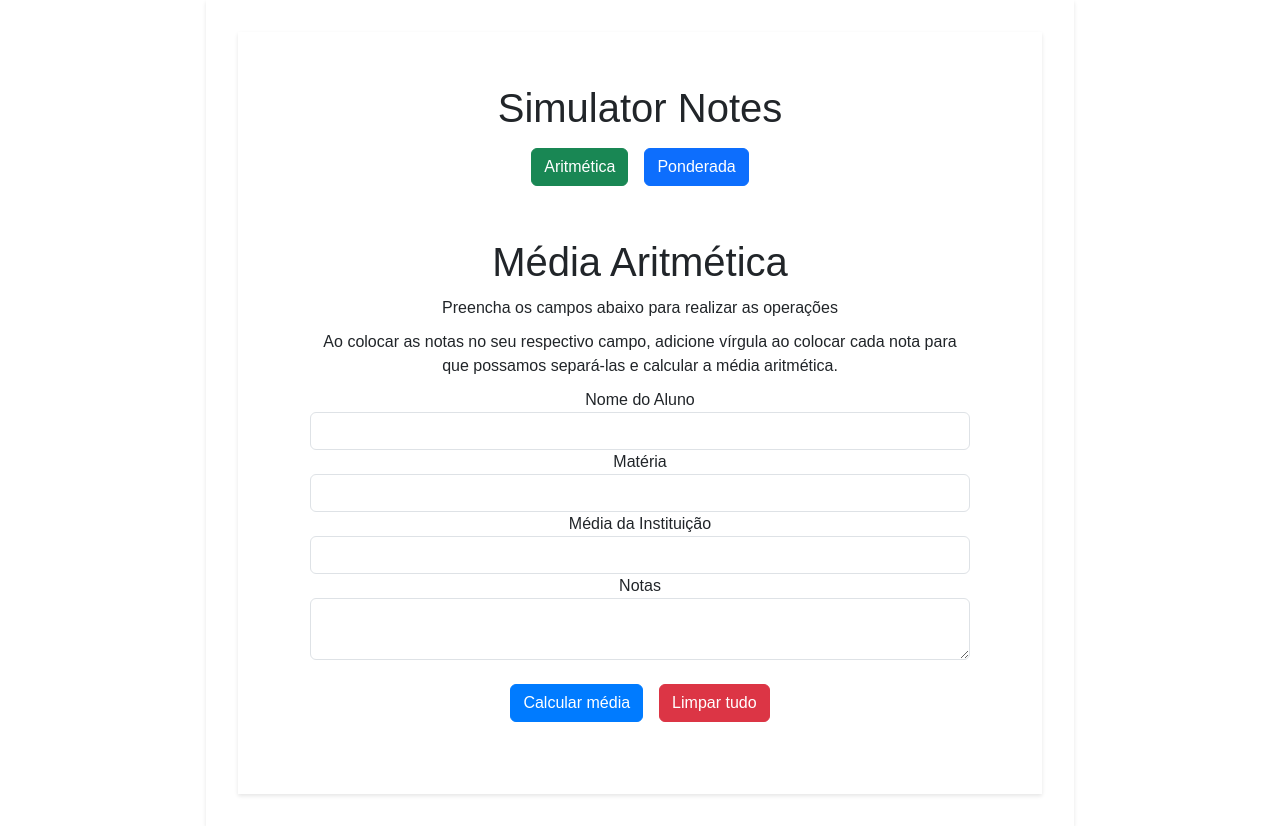
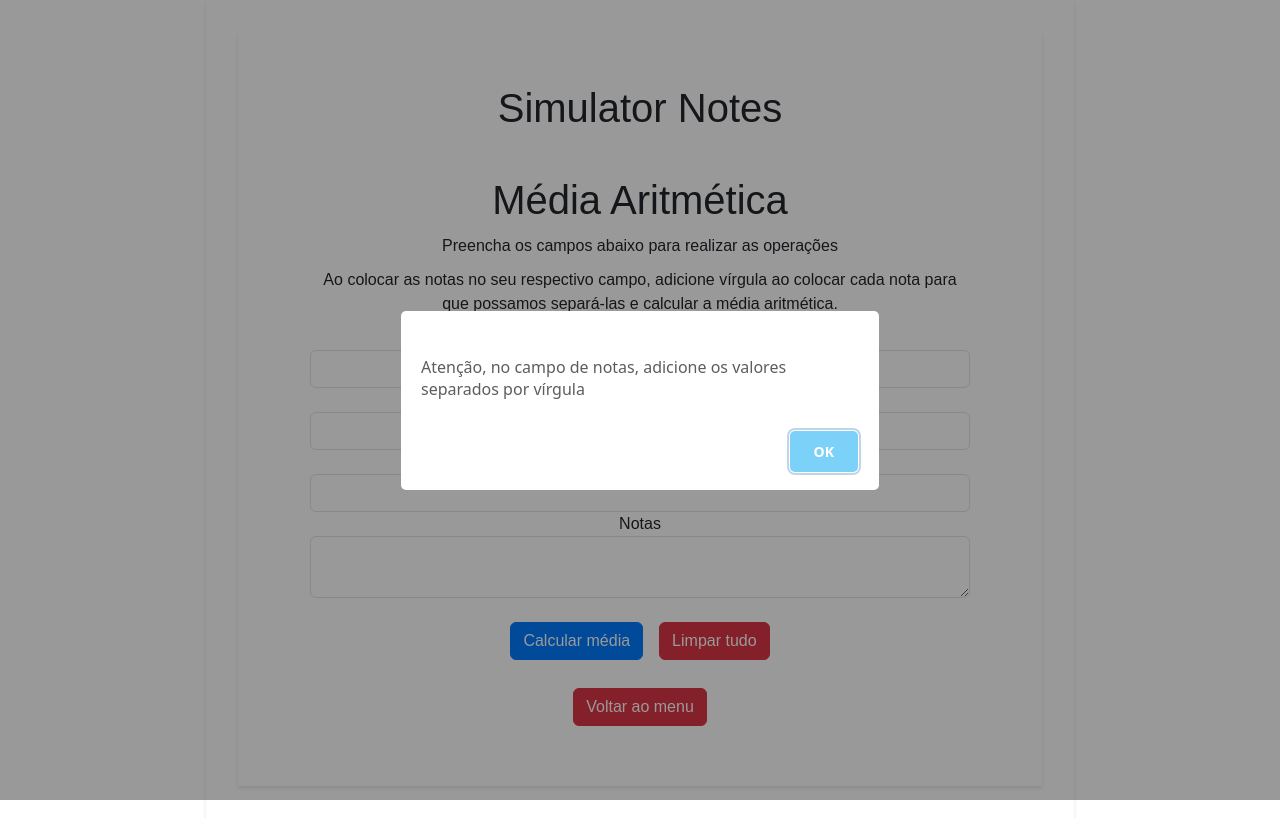
Before and after one commit to emanoelCarvalho/simulator-of-notes-in-vueJs, a Vue app: page / in a window 1280 px wide. Both pictures are taken after a click on the button "Aritmética". Built offline with nearby package versions, Linux system fonts and the light colour scheme.

Commit message:
Adition, of the function 'Voltar ao menu' and, finalization of the project development, future atualizations

```diff
--- a/src/components/Aritmetica.vue
+++ b/src/components/Aritmetica.vue
@@ -49,6 +49,12 @@ export default {
 
   methods: {
     calcularMedia() {
+      if (
+        this.notas.length === 0
+      ) {
+        swal('Atenção', 'Preencha todos os campos', 'warning')
+        return
+      }
       const notas = this.notas.split(',').map(nota => Number(nota))
       const media = notas.reduce((acc, nota) => acc + nota, 0) / notas.length
 
--- a/src/components/Menu.vue
+++ b/src/components/Menu.vue
@@ -2,23 +2,26 @@
   <div class="container">
     <h1 class="text-center">Simulator Notes</h1>
     <div class="text-center">
-      <button @click="showAritmetica" class="btn btn-success m-2">Aritmética</button>
-      <button @click="showPonderada" class="btn btn-primary m-2">Ponderada</button>
+      <button v-if="showMenu" @click="showAritmetica" class="btn btn-success m-2">Aritmética</button>
+      <button v-if="showMenu" @click="showPonderada" class="btn btn-primary m-2">Ponderada</button>
     </div>
 
     <div v-if="selectedOption === 'ponderada'" class="mt-4">
+
       <Ponderada />
     </div>
 
     <div v-if="selectedOption === 'aritmetica'" class="mt-4">
       <Aritmetica />
     </div>
+    <button v-if="!showMenu" @click="voltarAoMenu" class="btn btn-danger m-2">Voltar ao menu</button>
   </div>
 </template>
 
 <script>
 import Ponderada from './Ponderada.vue'
 import Aritmetica from './Aritmetica.vue'
+import swal from 'sweetalert'
 
 export default {
   components: {
@@ -27,15 +30,24 @@ export default {
   },
   data() {
     return {
-      selectedOption: ''
+      selectedOption: '',
+      showMenu: true
     }
   },
   methods: {
     showAritmetica() {
+      swal('Atenção, no campo de notas, adicione os valores separados por vírgula')
       this.selectedOption = 'aritmetica';
+      this.showMenu = false;
     },
     showPonderada() {
+      swal('Atenção, no campo de notas e no de pesos, adicione os valores separados por vírgula')
       this.selectedOption = 'ponderada';
+      this.showMenu = false;
+    },
+    voltarAoMenu() {
+      this.selectedOption = 'menu';
+      this.showMenu = true;
     }
   }
 }
--- a/src/components/Ponderada.vue
+++ b/src/components/Ponderada.vue
@@ -2,8 +2,6 @@
     <div class="container">
       <h1>Média ponderada</h1>
       <p>Preencha os campos abaixo para realizar as operações</p>
-      <p>Ao colocar as notas no seu respectivo campo, adicione vírgula ao colocar cada nota para que possamos separá-las e calcular a média ponderada. O mesmo vale para os pesos.</p>
-
       <div class="form-group">
         <label for="name">Nome do Aluno</label>
         <input type="text" class="form-control" id="name" v-model="name" />
@@ -12,6 +10,11 @@
       <div class="form-group">
         <label for="materia">Matéria</label>
         <input type="text" class="form-control" id="materia" v-model="materia" />
+      </div>
+
+      <div class="form-group">
+        <label for="mediaDaInstituicao">Média da instituição</label>
+        <input type="text" class="form-control" id="mediaDaInstituicao" v-model="mediaDaInstituicao" />
       </div>
 
       <div class="form-group">
@@ -42,6 +45,7 @@
         notas: '',
         pesos: '',
         media: '',
+        mediaDaInstituicao: '',
         name: '',
         materia: '',
       }
@@ -77,7 +81,8 @@
       },
 
       isAprovado() {
-        this.media >= 6
+        const mediaDaInstituicao = parseFloat(this.mediaDaInstituicao);
+        this.media >= mediaDaInstituicao
           ? swal('Aprovado', '', 'success')
           : swal('Reprovado', '', 'error')
       },
```
Also changed, not shown: src/stores/state.js (deleted, +0 -14 lines).
